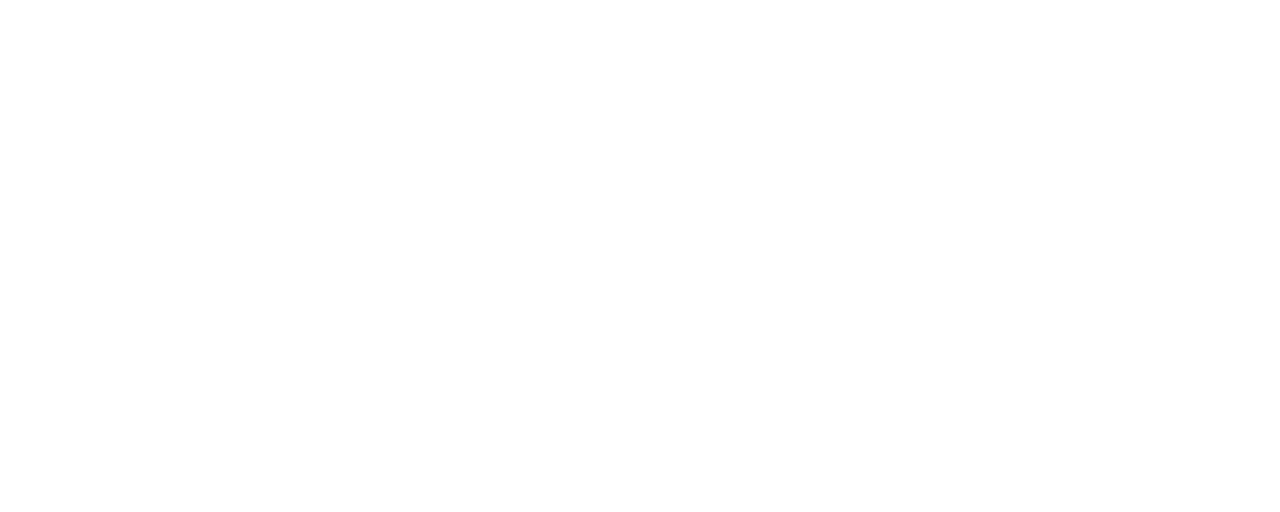
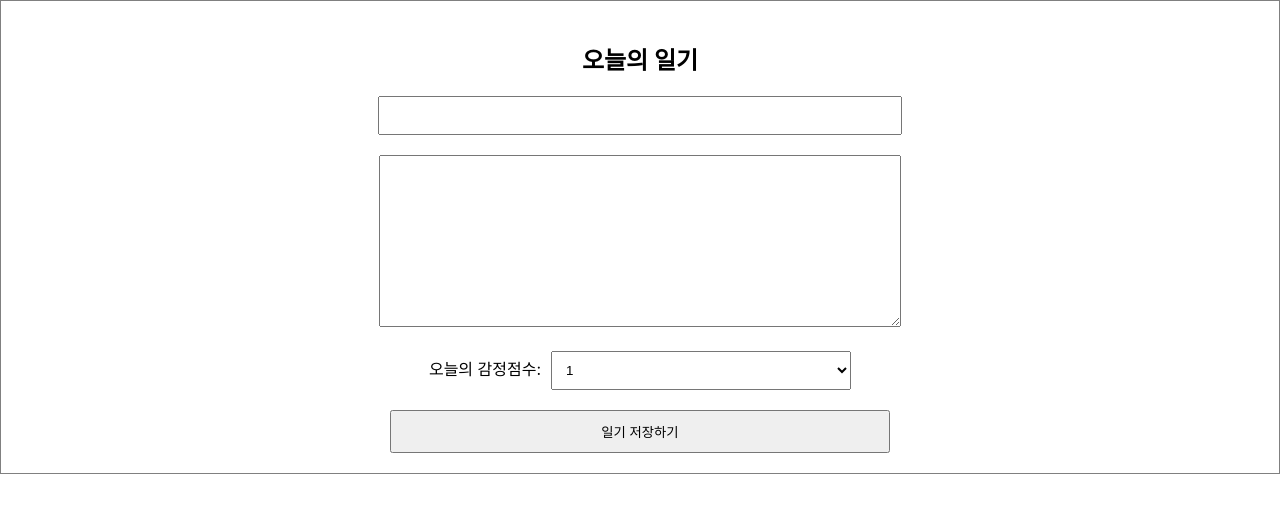
Before and after one commit to nuring9/emotion-diary-basis, a React (Create React App) app: page / in a window 1280 px wide. Shown: the top 512 px of the page. Built offline with nearby package versions, Linux system fonts and the light colour scheme.

Commit message:
React에서 사용자 입력 처리하기

```diff
--- a/src/App.css
+++ b/src/App.css
@@ -1,38 +1,28 @@
-.App {
+.DiaryEditor {
+  border: 1px solid gray;
   text-align: center;
+  padding: 20px;
 }
 
-.App-logo {
-  height: 40vmin;
-  pointer-events: none;
+.DiaryEditor input, textarea {
+  margin-bottom: 20px;
+  width: 500px;
+  padding: 10px;
 }
 
-@media (prefers-reduced-motion: no-preference) {
-  .App-logo {
-    animation: App-logo-spin infinite 20s linear;
-  }
+.DiaryEditor textarea {
+  height: 150px;
 }
 
-.App-header {
-  background-color: #282c34;
-  min-height: 100vh;
-  display: flex;
-  flex-direction: column;
-  align-items: center;
-  justify-content: center;
-  font-size: calc(10px + 2vmin);
-  color: white;
+.DiaryEditor select {
+  width: 300px;
+  padding: 10px;
+  margin-bottom: 20px;
+  margin-left: 10px;
 }
 
-.App-link {
-  color: #61dafb;
+.DiaryEditor button {
+  width: 500px;
+  padding: 10px;
+  cursor: pointer;
 }
-
-@keyframes App-logo-spin {
-  from {
-    transform: rotate(0deg);
-  }
-  to {
-    transform: rotate(360deg);
-  }
-}
--- a/src/App.js
+++ b/src/App.js
@@ -1,10 +1,12 @@
-import logo from './logo.svg';
+
 import './App.css';
+import DiaryEditor from './DiaryEditor';
 
 function App() {
+
   return (
     <div className="App">
-
+      <DiaryEditor/>
     </div>
   );
 }
--- /dev/null
+++ b/src/DiaryEditor.js
@@ -0,0 +1,66 @@
+import {useState} from "react";
+
+
+const DiaryEditor = () => {
+
+  const [state, setState] = useState({
+    author: "",
+    content: "",
+    emotion: 1
+  });
+
+  const handleChangeState = (e)=> {
+    setState({
+      ...state,
+      [e.target.name]: e.target.value
+    });
+  }
+
+  const handleSubmit = () => {
+    console.log(state);
+    alert("저장 성공")
+  }
+
+
+  return (
+    <div className="DiaryEditor">
+      <h2>오늘의 일기</h2>
+      <div>
+        <input
+          name="author"
+          value={state.author}
+          onChange={handleChangeState}
+          />
+      </div>
+      <div>
+        <textarea
+          name="content"
+          value={state.content}
+          onChange={handleChangeState}
+          />
+      </div>
+      <div>
+        오늘의 감정점수:
+        <select
+           name="emotion"
+           value={state.emotion}
+           onChange={handleChangeState}
+            >
+            <option value={1}>1</option>
+            <option value={2}>2</option>
+            <option value={3}>3</option>
+            <option value={4}>4</option>
+            <option value={5}>5</option>
+        </select>
+      </div>
+      <div>
+        <button onClick={handleSubmit}>일기 저장하기</button>
+      </div>
+    </div>
+  );
+};
+
+
+
+
+export default DiaryEditor;
--- a/src/index.js
+++ b/src/index.js
@@ -2,7 +2,7 @@
 import ReactDOM from 'react-dom/client';
 import './index.css';
 import App from './App';
-import reportWebVitals from './reportWebVitals';
+
 
 const root = ReactDOM.createRoot(document.getElementById('root'));
 root.render(
@@ -14,4 +14,3 @@
 // If you want to start measuring performance in your app, pass a function
 // to log results (for example: reportWebVitals(console.log))
 // or send to an analytics endpoint. Learn more: https://bit.ly/CRA-vitals
-reportWebVitals();
--- a/src/reportWebVitals.js
+++ /dev/null
@@ -1,13 +0,0 @@
-const reportWebVitals = onPerfEntry => {
-  if (onPerfEntry && onPerfEntry instanceof Function) {
-    import('web-vitals').then(({ getCLS, getFID, getFCP, getLCP, getTTFB }) => {
-      getCLS(onPerfEntry);
-      getFID(onPerfEntry);
-      getFCP(onPerfEntry);
-      getLCP(onPerfEntry);
-      getTTFB(onPerfEntry);
-    });
-  }
-};
-
-export default reportWebVitals;
```
Also changed, not shown: src/setupTests.js (deleted, +0 -5 lines), src/logo.svg (deleted).
